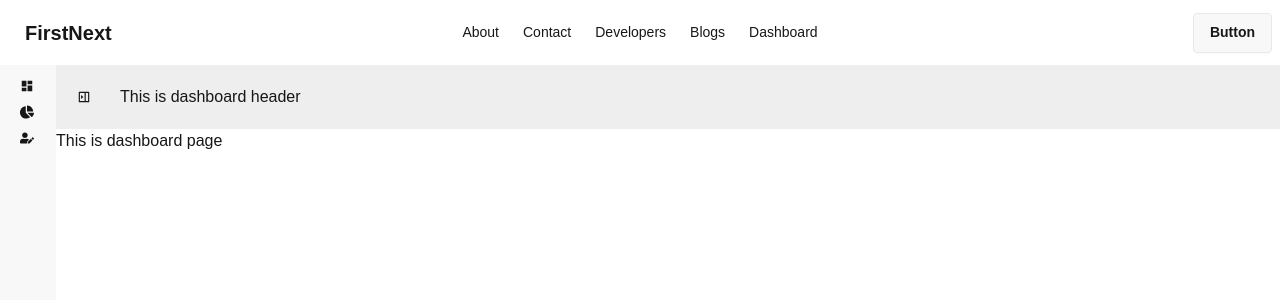
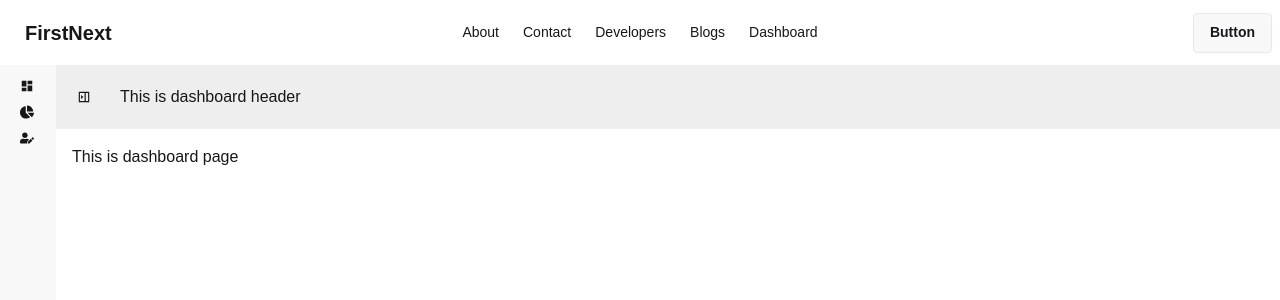
Before and after one commit to JowelislamHabib/my-first-nextjs, a Next.js app: page /dashboard in a window 1280 px wide. Shown: the top 300 px of the page. Built offline with nearby package versions, Linux system fonts and the light colour scheme.

Commit message:
chore: Update DashboardLayout to add padding around children content

```diff
--- a/src/app/dashboard/layout.jsx
+++ b/src/app/dashboard/layout.jsx
@@ -23,7 +23,7 @@ const DashboardLayout = ({ children }) => {
           <div className="px-4">This is dashboard header</div>
         </nav>
         {/* Page content here */}
-        {children}
+        <div className="p-4">{children}</div>
       </div>
 
       <div className="drawer-side is-drawer-close:overflow-visible">
```
